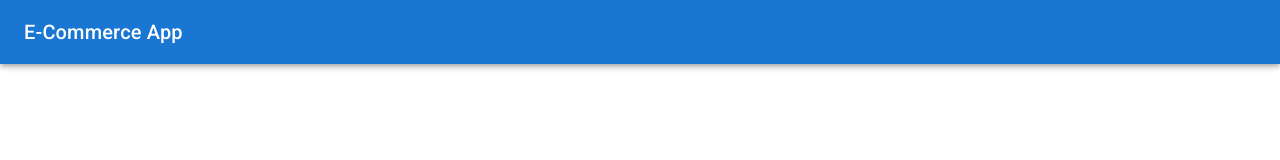
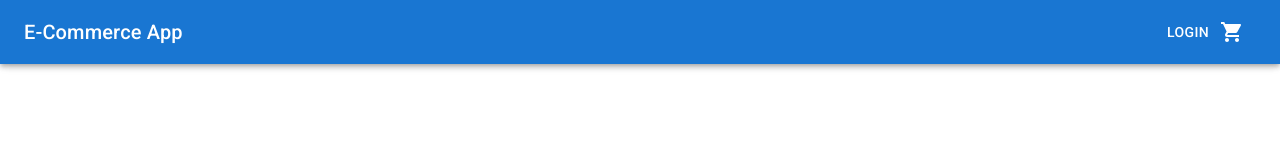
Before and after one commit to tprloucks/ecommerce-site-class, a React (Create React App) app: page / in a window 1280 px wide. Shown: the top 160 px of the page. Built offline with nearby package versions, Linux system fonts and the light colour scheme.

Commit message:
basic header completed, does not have functionality when you press the buttons

```diff
--- a/src/components/Header.js
+++ b/src/components/Header.js
@@ -1,6 +1,7 @@
-import { AppBar, Toolbar, Typography } from '@mui/material'
+import { AppBar, Button, IconButton, Toolbar, Typography } from '@mui/material'
 import { Box } from '@mui/system'
 import React from 'react'
+import ShoppingCartIcon from '@mui/icons-material/ShoppingCart';
 
 const Header = () => {
     return (
@@ -10,6 +11,16 @@ const Header = () => {
                     <Typography variant="h6" component="div" sx={{ flexGrow: 1 }}>
                         E-Commerce App
                     </Typography>
+                    <Button color="inherit">
+                        Login
+                    </Button>
+                    <IconButton size="large"
+                        edge="start"
+                        color="inherit"
+                        aria-label="menu"
+                    >
+                        <ShoppingCartIcon/>
+                    </IconButton>
                 </Toolbar>
             </AppBar>
         </Box>
```
